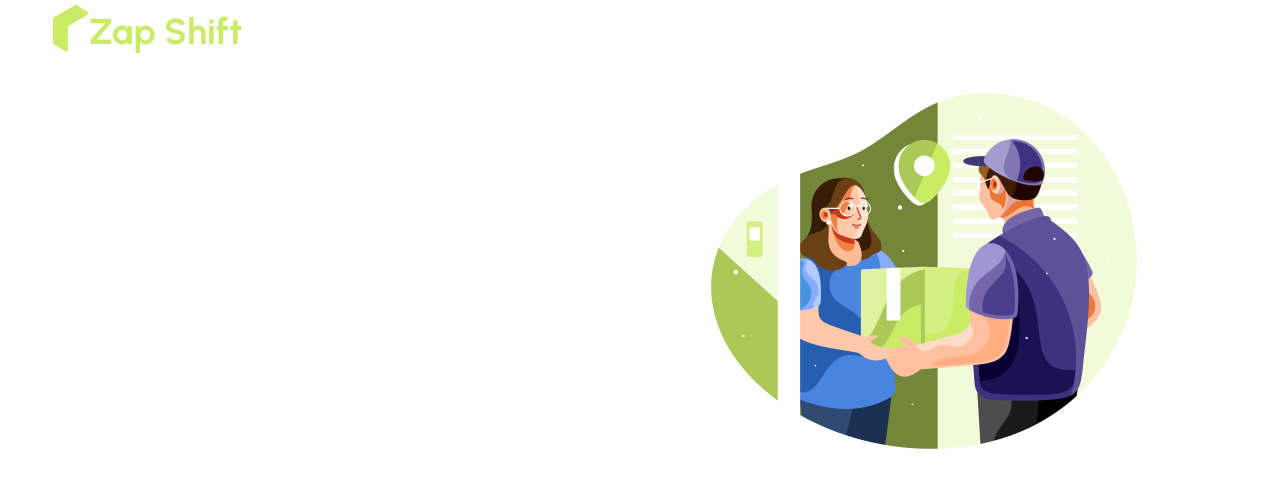
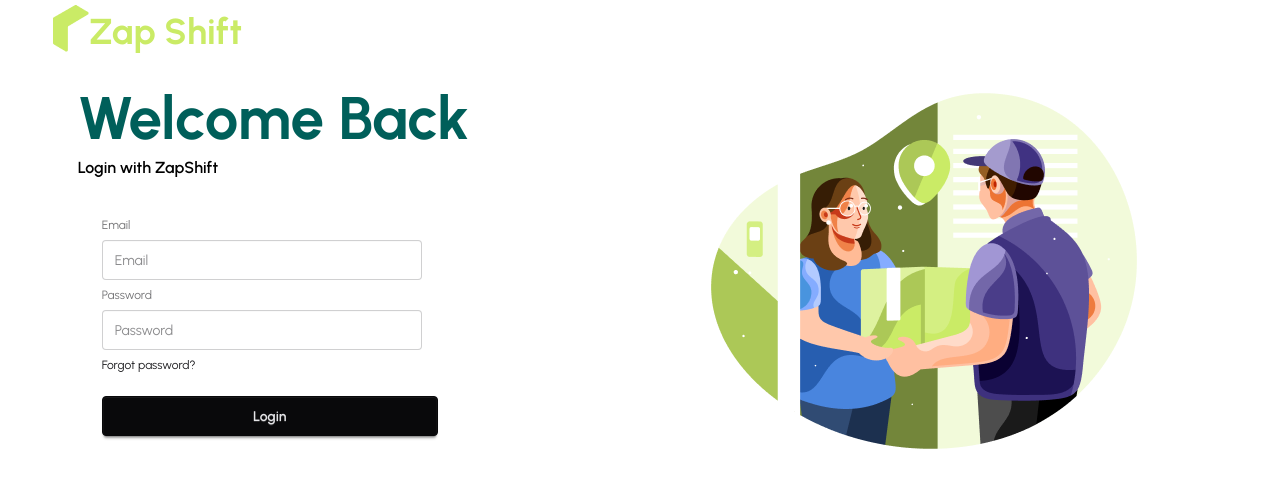
Before and after one commit to rimpakasundi07/Zap-Shift-Client, a React (Vite) app: page /login in a window 1280 px wide. Shown: the top 488 px of the page. Built offline with nearby package versions, Linux system fonts and the light colour scheme.

Commit message:
Add login form component with email/password fields and Forgot Password link

```diff
--- a/src/pages/Auth/Login/Login.jsx
+++ b/src/pages/Auth/Login/Login.jsx
@@ -1,7 +1,28 @@
 import React from "react";
 
 const Login = () => {
-  return <p></p>;
+  return (
+    <div className="w-11/12 mx-auto py-3 lg:py-6">
+      <h2 className="font-bold text-teal-800 text-xl md:text-3xl lg:text-6xl ">
+        Welcome Back
+      </h2>
+      <p className="text-black py-2 font-semibold">Login with ZapShift</p>
+      <div className="card bg-base-100 w-full max-w-sm shrink-0 ">
+        <div className="card-body">
+          <fieldset className="fieldset">
+            <label className="label">Email</label>
+            <input type="email" className="input" placeholder="Email" />
+            <label className="label">Password</label>
+            <input type="password" className="input" placeholder="Password" />
+            <div>
+              <a className="link link-hover">Forgot password?</a>
+            </div>
+            <button className="btn btn-neutral mt-4">Login</button>
+          </fieldset>
+        </div>
+      </div>
+    </div>
+  );
 };
 
 export default Login;
```
